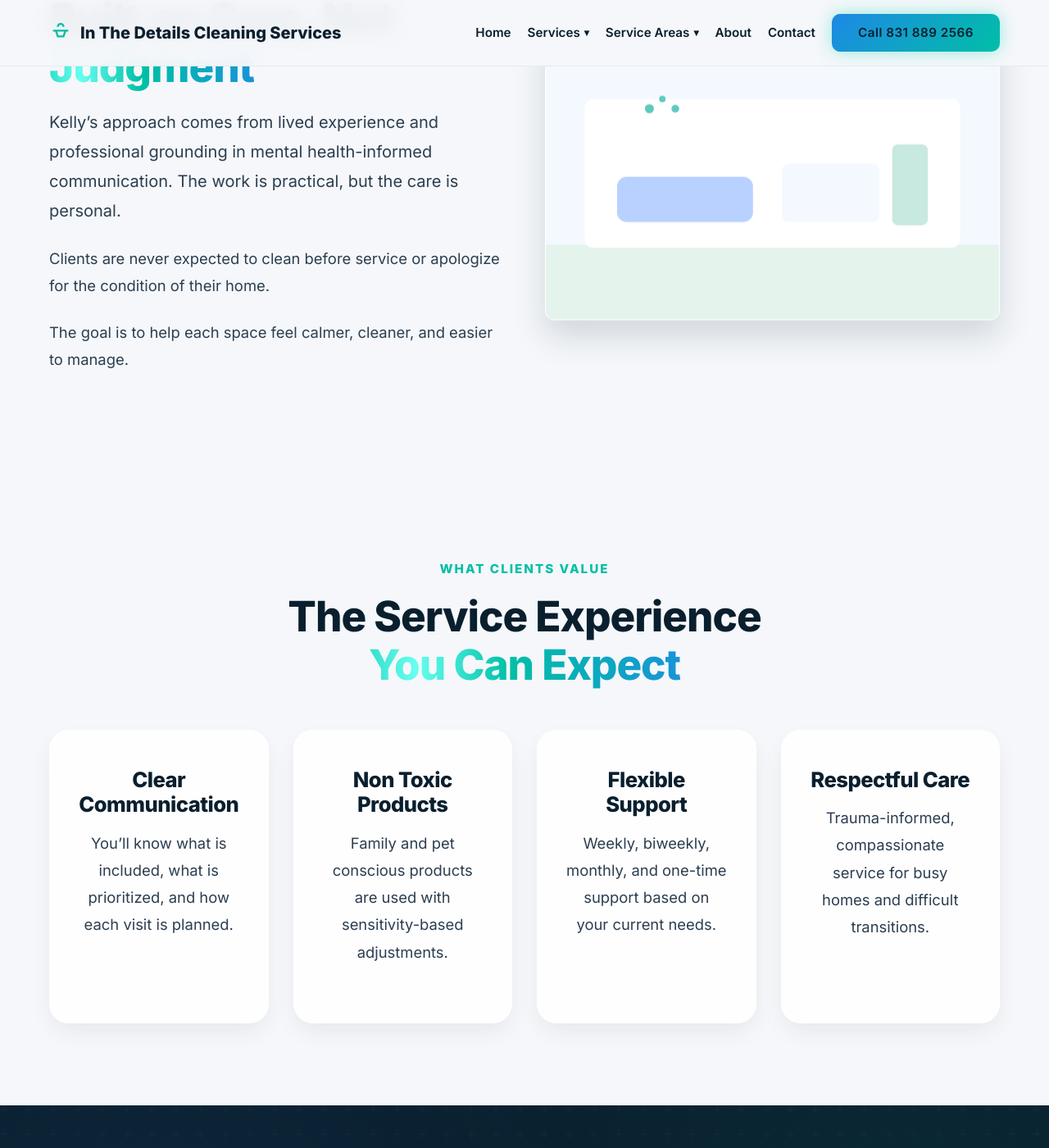
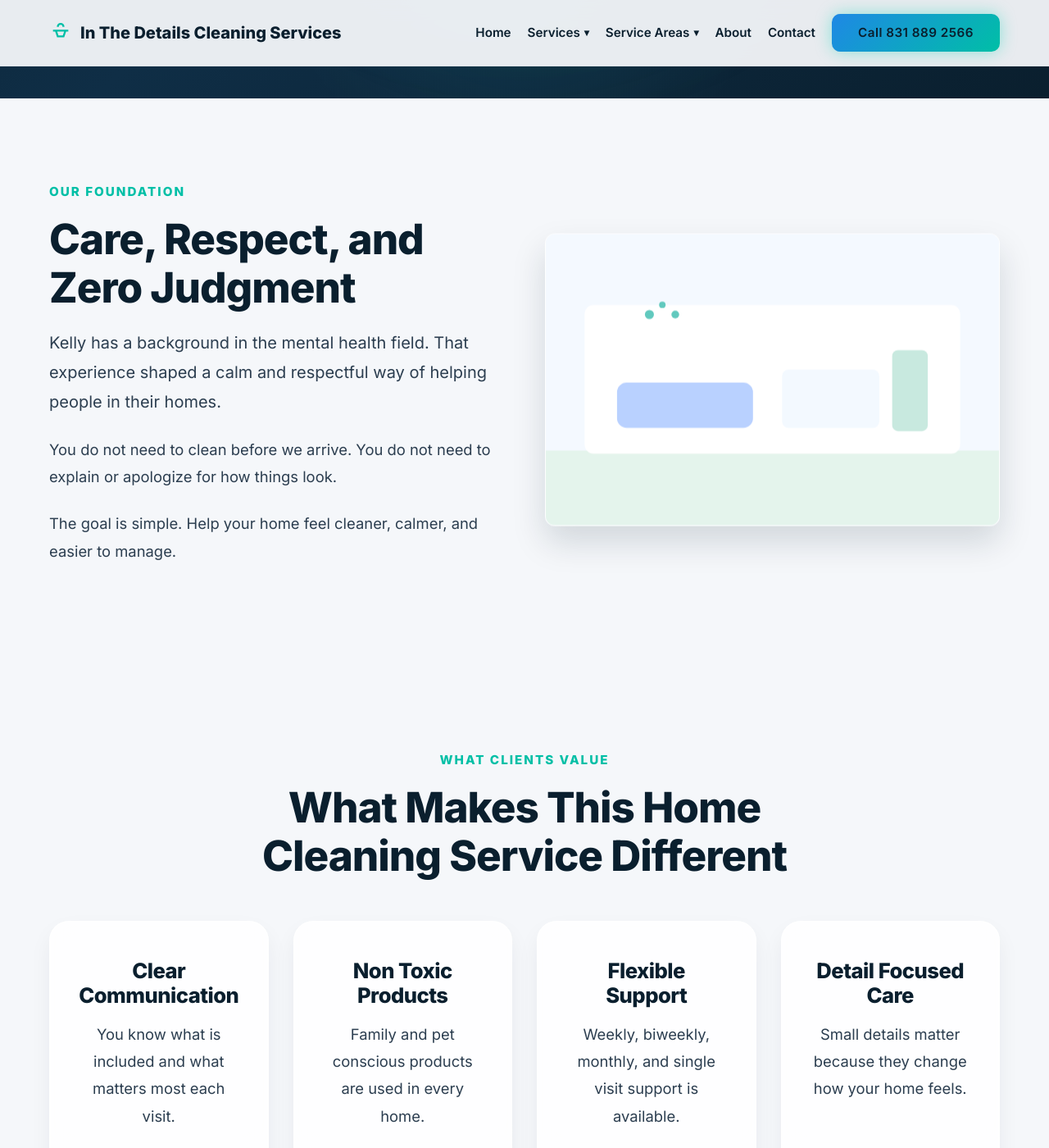
Before and after one commit to YourOnlineSquad/in-the-details-cleaning-site, a Jekyll site: the page built from about/index.html, in a window 1280 px wide and 1400 px high, scrolled down 1010 px. Shown: the whole window at 82% size. Built offline with Jekyll 4.4.1, drawn with Linux system fonts in a browser that asks for light colours; some of the changed text lies outside the part shown.

Commit message:
Rewrite about page copy for compassionate cleaning services SEO

```diff
--- a/about/index.html
+++ b/about/index.html
@@ -1,17 +1,17 @@
 ---
 layout: default
-title: About In The Details Cleaning Services
-description: Meet Kelly and learn about the compassionate, detail focused approach behind In The Details Cleaning Services.
+title: Compassionate Cleaning Services Santa Cruz County | In The Details Cleaning Services
+description: Compassionate cleaning services in Santa Cruz County with non toxic products, clear communication, and detail focused care for real homes.
 ---
 
-<section class="hero"><div class="container grid-2"><div class="order-2 md-order-1"><span class="eyebrow">About Kelly</span><h1 class="hero-title">Compassionate, Detail Focused <span class="gradient-text">Home Care</span></h1><p class="hero-subtitle">In The Details Cleaning Services was built to support real homes and real life transitions with respect, patience, and clear communication.</p><div class="cta-group"><a href="{{ '/contact/' | relative_url }}" class="btn btn-glow">Request Support</a><a href="{{ '/services/basic-maintenance-cleaning/' | relative_url }}" class="btn btn-outline">View Services</a></div></div><div class="order-1 md-order-2"><div class="hero-visual-card"><div class="hero-glow"></div><img src="{{ '/assets/images/heroes/contact-booking-home-care.webp' | relative_url }}" alt="About In The Details Cleaning Services" class="hero-vector"></div></div></div></section>
+<section class="hero"><div class="container grid-2"><div class="order-2 md-order-1"><span class="eyebrow">About Kelly</span><h1 class="hero-title">Compassionate Cleaning Services in Santa Cruz County</h1><p class="hero-subtitle">In The Details Cleaning Services was built for real homes, busy lives, and hard seasons. Kelly brings patience, clear communication, and detail focused care to every visit.</p><div class="cta-group"><a href="{{ '/contact/' | relative_url }}" class="btn btn-glow">Ask About Cleaning Help</a><a href="{{ '/services/basic-maintenance-cleaning/' | relative_url }}" class="btn btn-outline">View Cleaning Services</a></div></div><div class="order-1 md-order-2"><div class="hero-visual-card"><div class="hero-glow"></div><img src="{{ '/assets/images/heroes/contact-booking-home-care.webp' | relative_url }}" alt="Compassionate home cleaning service in Santa Cruz County" class="hero-vector"></div></div></div></section>
 
-<section class="section bg-light"><div class="container grid-2"><div class="order-2 md-order-1"><span class="eyebrow">Our Foundation</span><h2 class="section-title">Built on Care, Not <span class="gradient-text">Judgment</span></h2><p class="body-copy-large">Kelly’s approach comes from lived experience and professional grounding in mental health-informed communication. The work is practical, but the care is personal.</p><p class="body-copy">Clients are never expected to clean before service or apologize for the condition of their home.</p><p class="body-copy">The goal is to help each space feel calmer, cleaner, and easier to manage.</p></div><div class="order-1 md-order-2"><img src="{{ '/assets/images/cleaning/supporting/fresh-living-room-home-reset.svg' | relative_url }}" alt="Warm and judgment free home support from In The Details Cleaning Services" class="float-img border-radius-md"></div></div></section>
+<section class="section bg-light"><div class="container grid-2"><div class="order-2 md-order-1"><span class="eyebrow">Our Foundation</span><h2 class="section-title">Care, Respect, and Zero Judgment</h2><p class="body-copy-large">Kelly has a background in the mental health field. That experience shaped a calm and respectful way of helping people in their homes.</p><p class="body-copy">You do not need to clean before we arrive. You do not need to explain or apologize for how things look.</p><p class="body-copy">The goal is simple. Help your home feel cleaner, calmer, and easier to manage.</p></div><div class="order-1 md-order-2"><img src="{{ '/assets/images/cleaning/supporting/fresh-living-room-home-reset.svg' | relative_url }}" alt="Warm and judgment free home cleaning support" class="float-img border-radius-md"></div></div></section>
 
-<section class="section"><div class="container text-center max-w-800 mb-50"><span class="eyebrow">What Clients Value</span><h2 class="section-title">The Service Experience <span class="gradient-text">You Can Expect</span></h2></div><div class="container grid-4"><div class="glass-card text-center"><h3 class="mb-10">Clear Communication</h3><p class="body-copy">You’ll know what is included, what is prioritized, and how each visit is planned.</p></div><div class="glass-card text-center"><h3 class="mb-10">Non Toxic Products</h3><p class="body-copy">Family and pet conscious products are used with sensitivity-based adjustments.</p></div><div class="glass-card text-center"><h3 class="mb-10">Flexible Support</h3><p class="body-copy">Weekly, biweekly, monthly, and one-time support based on your current needs.</p></div><div class="glass-card text-center"><h3 class="mb-10">Respectful Care</h3><p class="body-copy">Trauma-informed, compassionate service for busy homes and difficult transitions.</p></div></div></section>
+<section class="section"><div class="container text-center max-w-800 mb-50"><span class="eyebrow">What Clients Value</span><h2 class="section-title">What Makes This Home Cleaning Service Different</h2></div><div class="container grid-4"><div class="glass-card text-center"><h3 class="mb-10">Clear Communication</h3><p class="body-copy">You know what is included and what matters most each visit.</p></div><div class="glass-card text-center"><h3 class="mb-10">Non Toxic Products</h3><p class="body-copy">Family and pet conscious products are used in every home.</p></div><div class="glass-card text-center"><h3 class="mb-10">Flexible Support</h3><p class="body-copy">Weekly, biweekly, monthly, and single visit support is available.</p></div><div class="glass-card text-center"><h3 class="mb-10">Detail Focused Care</h3><p class="body-copy">Small details matter because they change how your home feels.</p></div></div></section>
 
-<section class="section section-dark"><div class="container text-center max-w-800 mb-50"><span class="eyebrow">Service Focus</span><h2 class="section-title-light">How We Support <span class="gradient-text">Real Life</span></h2></div><div class="container grid-3"><a href="{{ '/services/deep-cleaning/' | relative_url }}" class="glass-card text-center d-flex-col"><h3 class="mb-10">Deep Cleaning</h3><p class="body-copy text-light-muted">Full home resets when life gets behind or a stronger clean is needed.</p></a><a href="{{ '/services/move-in-move-out-cleaning/' | relative_url }}" class="glass-card text-center d-flex-col"><h3 class="mb-10">Move Support</h3><p class="body-copy text-light-muted">Transition cleaning for moving, listing prep, and rental handoffs.</p></a><a href="{{ '/services/hoarding-support-cleaning/' | relative_url }}" class="glass-card text-center d-flex-col"><h3 class="mb-10">Compassionate Help</h3><p class="body-copy text-light-muted">Private, judgment-free support for sensitive home situations.</p></a></div></section>
+<section class="section section-dark"><div class="container text-center max-w-800 mb-50"><span class="eyebrow">Service Focus</span><h2 class="section-title-light">Support for Busy Homes and Big Transitions</h2></div><div class="container grid-3"><a href="{{ '/services/deep-cleaning/' | relative_url }}" class="glass-card text-center d-flex-col"><h3 class="mb-10">Deep Cleaning</h3><p class="body-copy text-light-muted">A full home reset when things feel behind.</p></a><a href="{{ '/services/move-in-move-out-cleaning/' | relative_url }}" class="glass-card text-center d-flex-col"><h3 class="mb-10">Move Support</h3><p class="body-copy text-light-muted">Cleaning help before moving or after moving.</p></a><a href="{{ '/services/hoarding-support-cleaning/' | relative_url }}" class="glass-card text-center d-flex-col"><h3 class="mb-10">Compassionate Support</h3><p class="body-copy text-light-muted">Private, patient support for sensitive home situations.</p></a></div></section>
 
-<section class="section bg-light"><div class="container"><div class="text-center max-w-800 mb-50"><span class="eyebrow">FAQ</span><h2 class="section-title">About Our Approach <span class="gradient-text">Questions</span></h2></div><div class="max-w-900 mx-auto"><details><summary>Do I need to clean before you arrive?</summary><p class="body-copy">No. Please don’t feel pressure to pre-clean. We meet homes as they are.</p></details><details><summary>Do you work with overwhelmed households?</summary><p class="body-copy">Yes. Many clients call during demanding seasons, transitions, or periods of overwhelm.</p></details><details><summary>What areas do you serve?</summary><p class="body-copy">San Lorenzo Valley and Santa Cruz County, including Ben Lomond, Felton, Boulder Creek, Scotts Valley, and Santa Cruz.</p></details><details><summary>Can I start with a one-time service?</summary><p class="body-copy">Yes. Many clients begin with deep cleaning, then move into recurring support.</p></details></div></div></section>
+<section class="section bg-light"><div class="container"><div class="text-center max-w-800 mb-50"><span class="eyebrow">FAQ</span><h2 class="section-title">About Our Cleaning Support</h2></div><div class="max-w-900 mx-auto"><details><summary>Do I need to clean before you arrive?</summary><p class="body-copy">No. We are here to help, not to judge. Please do not stress about preparing first.</p></details><details><summary>Do you help with overwhelming home situations?</summary><p class="body-copy">Yes. We support people during busy seasons, life changes, and emotional stress.</p></details><details><summary>Where do you provide home cleaning service?</summary><p class="body-copy">We serve San Lorenzo Valley and Santa Cruz County, including Santa Cruz, Scotts Valley, Ben Lomond, Felton, and Boulder Creek.</p></details><details><summary>Can I start with a single visit?</summary><p class="body-copy">Yes. Many clients start with one visit and choose ongoing support later.</p></details></div></div></section>
 
-<section class="section section-dark text-center"><div class="container max-w-800"><h2 class="section-title-light mb-20">Ready for Warm, Reliable <span class="gradient-text">Home Support?</span></h2><p class="body-copy-large text-light-muted mb-40">In The Details Cleaning Services helps homes across Santa Cruz County feel lighter and more manageable.</p><div class="cta-group-center"><a href="{{ '/contact/' | relative_url }}" class="btn btn-glow">Request a Quote</a><a href="tel:8318892566" class="btn btn-outline">Call 831 889 2566</a></div></div></section>
+<section class="section section-dark text-center"><div class="container max-w-800"><h2 class="section-title-light mb-20">Need a Home Cleaning Service You Can Trust</h2><p class="body-copy-large text-light-muted mb-40">Request support today and get calm, respectful, detail focused care for your home.</p><div class="cta-group-center"><a href="{{ '/contact/' | relative_url }}" class="btn btn-glow">Request a Quote</a><a href="tel:8318892566" class="btn btn-outline">Call 831 889 2566</a></div></div></section>
```
